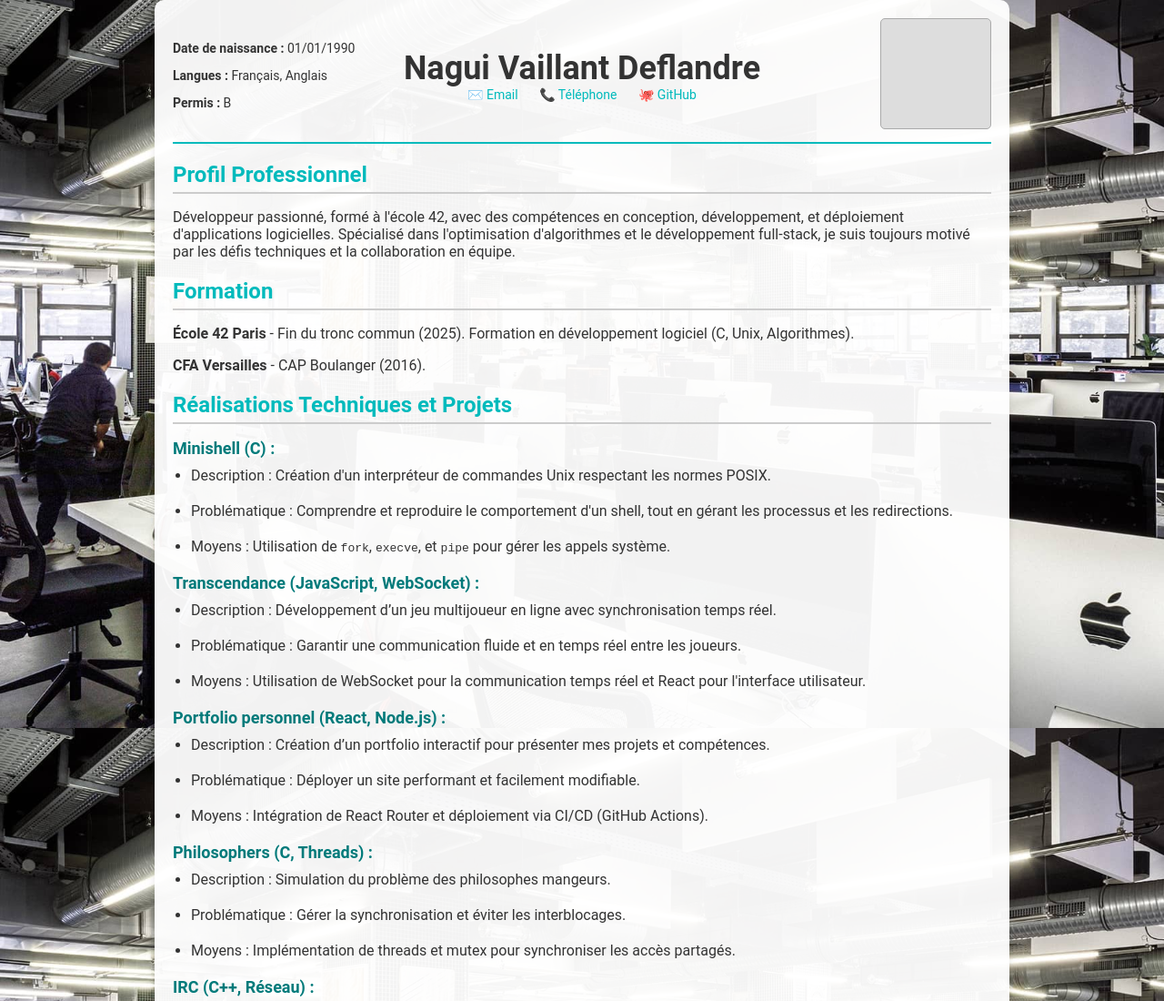
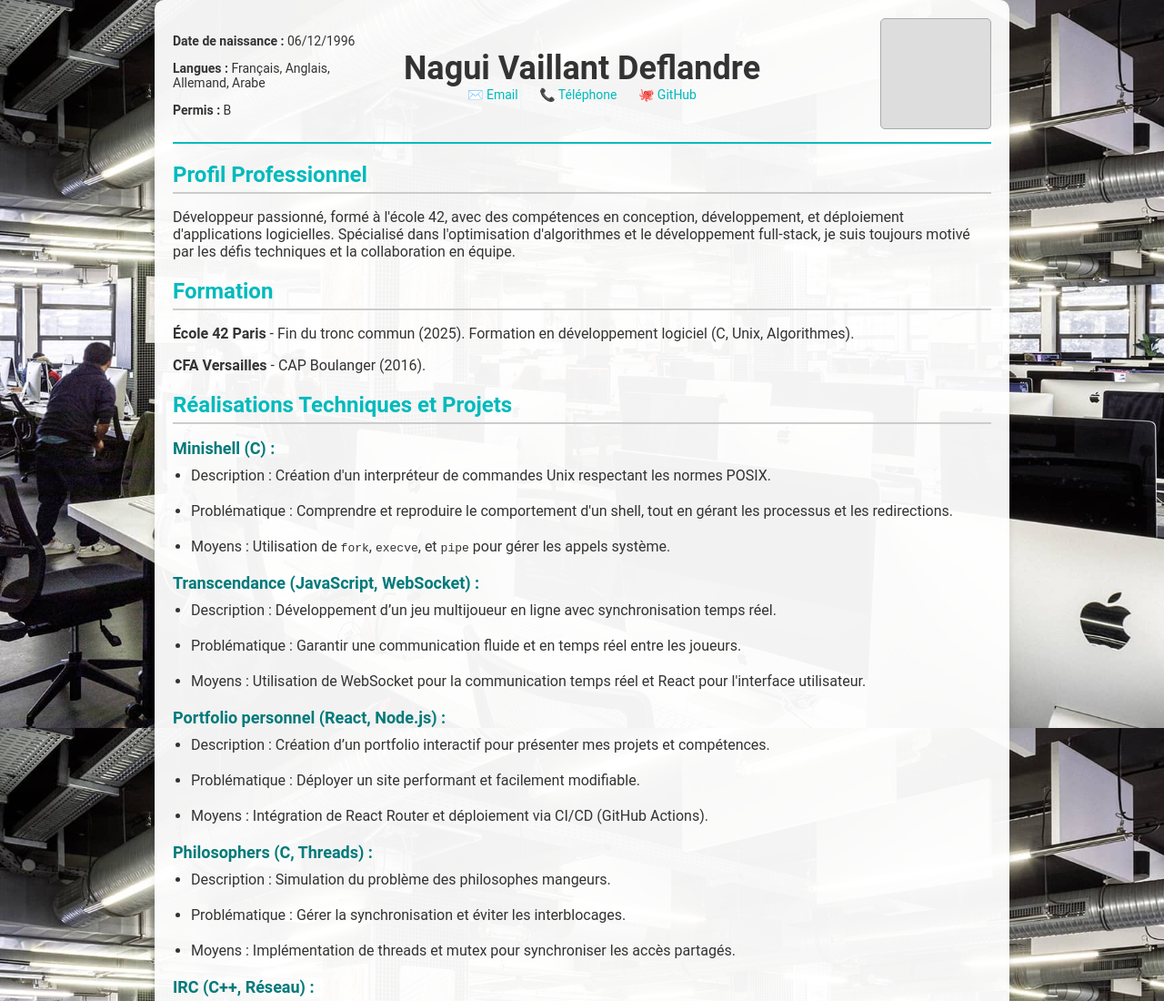
Before and after one commit to naguivaillant/CV, a plain HTML site: page index.html in a window 1280 px wide. Shown: the top 1100 px of the page at 91% size. Drawn offline with Linux system fonts and the light colour scheme.

Commit message:
donnes perso

```diff
--- a/index.html
+++ b/index.html
@@ -138,8 +138,8 @@
         <div class="header">
             <div class="header-left">
                 <div class="personal-info">
-                    <p><strong>Date de naissance :</strong> 01/01/1990</p>
-                    <p><strong>Langues :</strong> Français, Anglais</p>
+                    <p><strong>Date de naissance :</strong> 06/12/1996</p>
+                    <p><strong>Langues :</strong> Français, Anglais, Allemand, Arabe</p>
                     <p><strong>Permis :</strong> B</p>
                 </div>
             </div>
```
